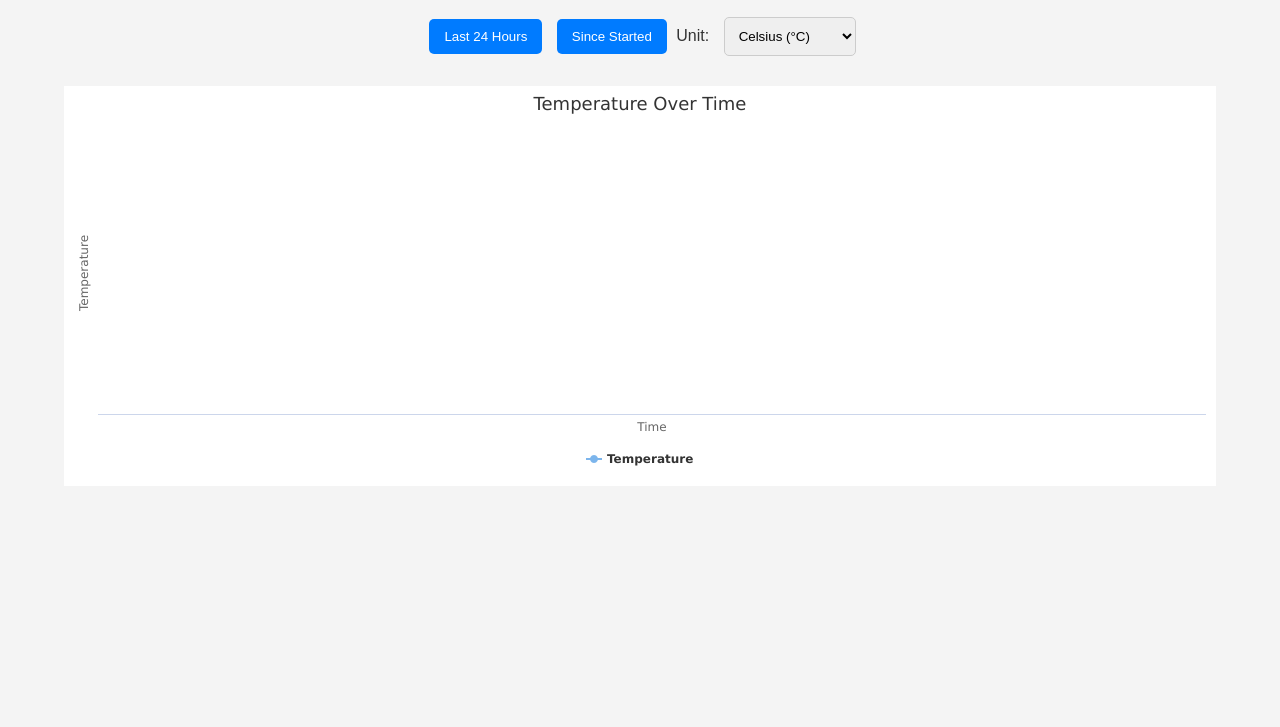
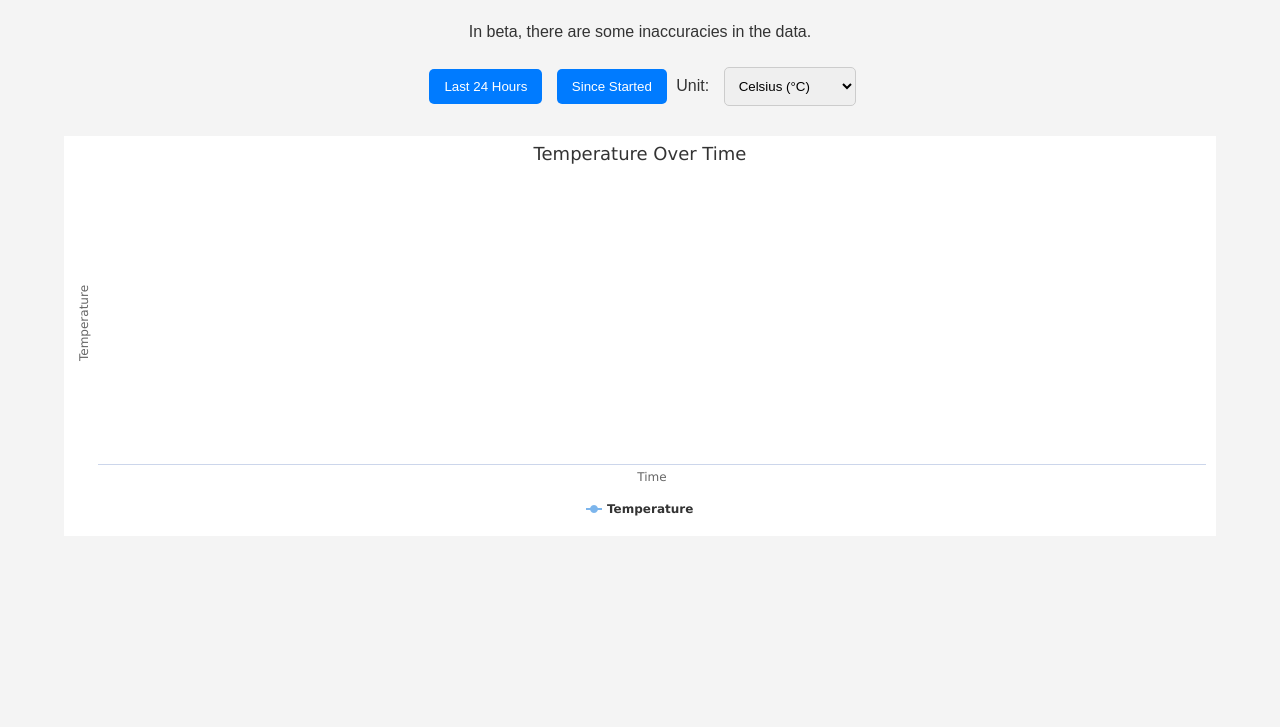
Before and after one commit to TempTimeline/TempTimeline.github.io, a plain HTML site: page index.html in a window 1280 px wide. Shown: the part 73-800 px from the top of the page. Drawn offline with nearby package versions, Linux system fonts and the light colour scheme; no server answers.

Commit message:
Update index.html

```diff
--- a/index.html
+++ b/index.html
@@ -53,6 +53,7 @@
 
 <body>
   <h1>Temperature Chart</h1>
+  <p>In beta, there are some inaccuracies in the data.</p>
   <div class="controls">
     <button onclick="fetchData('96')">Last 24 Hours</button>
     <button onclick="fetchData('')">Since Started</button>
```
